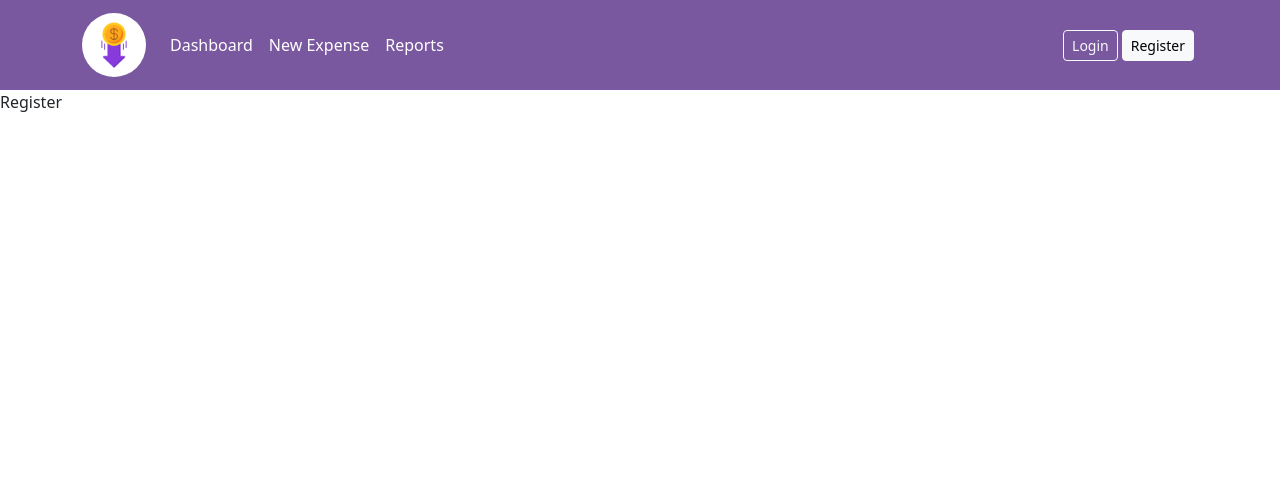
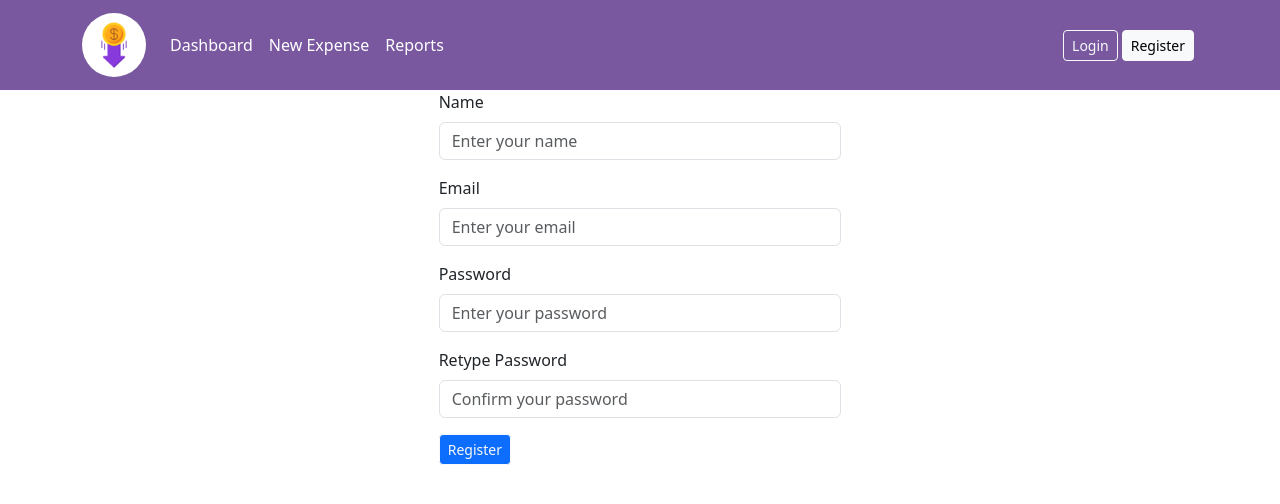
Before and after one commit to Nitinpoudel2/webapp, a React (Vite) app in the folder react-first-project/: page /register in a window 1280 px wide. Shown: the top 504 px of the page. Built offline with nearby package versions, Linux system fonts and the light colour scheme.

Commit message:
Completed registration

```diff
--- /dev/null
+++ b/react-first-project/src/hooks/useRegister.ts
@@ -0,0 +1,21 @@
+import { useState } from "react";
+import { Profile } from "../model/Profile"
+import { createProfile } from "../services/auth-service";
+
+export const useRegister = () => {
+    const [error, setError] = useState<String>("");
+    const [isLoading, setLoader] = useState<boolean>(false);
+    const [toast, setToast] = useState<string>("");
+    const signup = (profile: Profile) => {
+        setLoader(true),
+            createProfile(profile)
+                .then((response) => {
+                    if (response && response.status === 201) {
+                        setToast("Profile is successfully created");
+                    }
+                })
+                .catch((error) => console.log(error))
+                .finally(() => setLoader(false));
+    }
+    return { error, isLoading, signup, toast};
+}
--- /dev/null
+++ b/react-first-project/src/model/Profile.ts
@@ -0,0 +1,7 @@
+export interface Profile {
+    profileId?: string;
+    name: string;
+    email: string;
+    password: string;
+    confirmPassword: string;
+}
--- a/react-first-project/src/pages/register/Register.tsx
+++ b/react-first-project/src/pages/register/Register.tsx
@@ -1,8 +1,125 @@
+import profileValidationSchema from "../../validation/profileValidationSchema";
+import { Profile } from "../../model/Profile";
+import { useFormik } from "formik";
+import { useRegister } from "../../hooks/useRegister";
 
 const Register = () => {
+  const {error, isLoading, signup, toast} = useRegister();
+  const formik = useFormik<Profile>({
+    initialValues: {
+      name: "",
+      email: "",
+      password: "",
+      confirmPassword: "",
+    },
+    validationSchema: profileValidationSchema,
+    onSubmit: (profile: Profile, { resetForm }) => {
+      // Handle form submission
+      signup(profile);
+      resetForm();
+
+    },
+  });
   return (
-    <div>Register</div>
-  )
-}
+    <div className="d-flex justify-content-center align-items-center login-background">
+      <div className="container col-md-4 col-sm-12">
+        {isLoading && <p>Loading... </p>}
+        {error && <p className="text-danger">{error}</p>}
+        {toast && <p className="text-primary">{toast}</p>}
+        <form onSubmit={formik.handleSubmit}>
+          <div className="mb-3">
+            <label htmlFor="name" className="form-label">
+              Name
+            </label>
+            <input
+              type="text"
+              className="form-control"
+              id="name"
+              placeholder="Enter your name"
+              name="name"
+              value={formik.values.name}
+              onChange={formik.handleChange}
+              onBlur={formik.handleBlur}
+            />
+            {formik.touched && formik.errors.name ? (
+              <div className="text-danger fst-italic">
+                {formik.errors.name}{" "}
+              </div>
+            ) : null}
+          </div>
+          <div className="mb-3">
+            <label htmlFor="name" className="form-label">
+              Email
+            </label>
+            <input
+              type="email"
+              className="form-control"
+              id="email"
+              placeholder="Enter your email"
+              name="email"
+              value={formik.values.email}
+              onChange={formik.handleChange}
+              onBlur={formik.handleBlur}
+            />
+            {formik.touched && formik.errors.email ? (
+              <div className="text-danger fst-italic">
+                {" "}
+                {formik.errors.email}
+              </div>
+            ) : null}
+          </div>
+          <div className="mb-3">
+            <label htmlFor="name" className="form-label">
+              Password
+            </label>
+            <input
+              type="password"
+              className="form-control"
+              id="password"
+              placeholder="Enter your password"
+              name="password"
+              value={formik.values.password}
+              onChange={formik.handleChange}
+              onBlur={formik.handleBlur}
+            />
+            {formik.touched && formik.errors.password ? (
+              <div className="text-danger fst-italic">
+                {" "}
+                {formik.errors.password}
+              </div>
+            ) : null}
+          </div>
+          <div className="mb-3">
+            <label htmlFor="retypePassword" className="form-label">
+              Retype Password
+            </label>
+            <input
+              type="password"
+              className="form-control"
+              id="retypePassword"
+              placeholder="Confirm your password"
+              name="confirmPassword"
+              value={formik.values.confirmPassword}
+              onChange={formik.handleChange}
+              onBlur={formik.handleBlur}
+            />
+            {formik.touched && formik.errors.confirmPassword ? (
+              <div className="text-danger fst-italic">
+                {" "}
+                {formik.errors.confirmPassword}
+              </div>
+            ) : null}
+          </div>
+          <button
+            className="btn btn-sm btn-primary btn-outline-light"
+            type="submit"
+          >
+            Register
+          </button>
+        </form>
+      </div>
+    </div>
+  );
+};
 
 export default Register;
--- /dev/null
+++ b/react-first-project/src/services/auth-service.ts
@@ -0,0 +1,7 @@
+import apiClient from "../config/api-client";
+import { Profile } from "../model/Profile";
+
+export const createProfile =(profile: Profile ) => {
+    return apiClient.post<Profile>("/register",profile);
+
+}
--- /dev/null
+++ b/react-first-project/src/validation/profileValidationSchema.ts
@@ -0,0 +1,11 @@
+import * as yup from "yup";
+
+const profileValidationSchema = yup.object().shape({
+    name: yup.string().required('Name is required'). min(3, 'Name must be atleast 3 characters long'),
+    email: yup.string().required('Email is required').email('Email is not valid'),
+    password: yup.string().required('Password is required').min(5,'Password must be atleast 5 characters long'),
+    confirmPassword: yup.string().required('Confirm Password is required').oneOf([yup.ref('password')],'Password must match')
+
+})
+
+export default profileValidationSchema;
```
